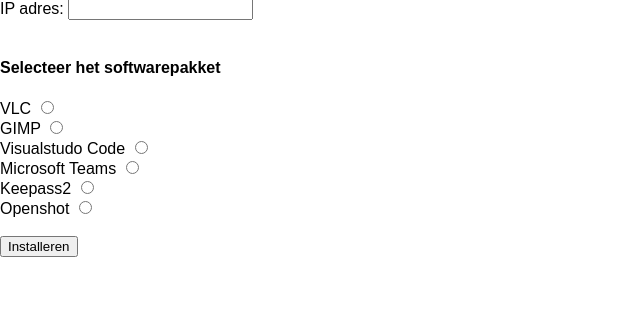
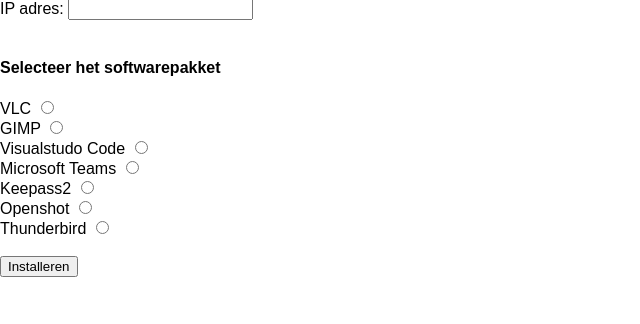
Before and after one commit to rouwens/Fontys, a PHP site: page / in a window 1280 px wide. Shown: the part 146-470 px from the top of the page, without its empty margins (0-640 px from the left). Run offline with PHP 8.4, Linux system fonts and the light colour scheme.

Commit message:
Bijgewerkt

```diff
--- a/Orc4/index.php
+++ b/Orc4/index.php
@@ -45,6 +45,7 @@ echo $ip_address;
     Microsoft Teams <input type="radio" name="software-post" value="teams"/> <br>
     Keepass2 <input type="radio" name="software-post" value="keepass2"/> <br>
     Openshot <input type="radio" name="software-post" value="openshot"/> <br>
+    Thunderbird <input type="radio" name="software-post" value="thunderbird"/> <br>
     <br>
     <input type="submit" value="Installeren">
 </form>
--- a/Orc4/uninstall.php
+++ b/Orc4/uninstall.php
@@ -45,6 +45,7 @@ echo $ip_address;
     Microsoft Teams <input type="radio" name="software-post" value="teams"/> <br>
     Keepass2 <input type="radio" name="software-post" value="keepass2"/> <br>
     Openshot <input type="radio" name="software-post" value="openshot"/> <br>
+    Thunderbird <input type="radio" name="software-post" value="thunderbird"/> <br>
     <br>
 
     <input type="submit" value="Verwijderen">
```
